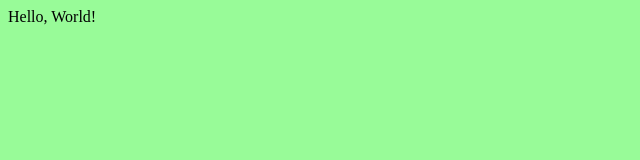
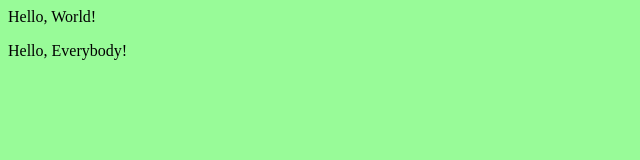
Before and after one commit to roy-santos/todo-list, a plain HTML site: page index.html in a window 1280 px wide. Shown: the whole page, without its empty margins (0-640 px from the left). Drawn offline with Linux system fonts and the light colour scheme.

```diff
--- a/index.html
+++ b/index.html
@@ -9,6 +9,7 @@
   </head>
   <body>
     <hi>Hello, World!</hi>
+    <p>Hello, Everybody!</p>
   </body>
   <script src="main.js"></script>
 </html>
```
